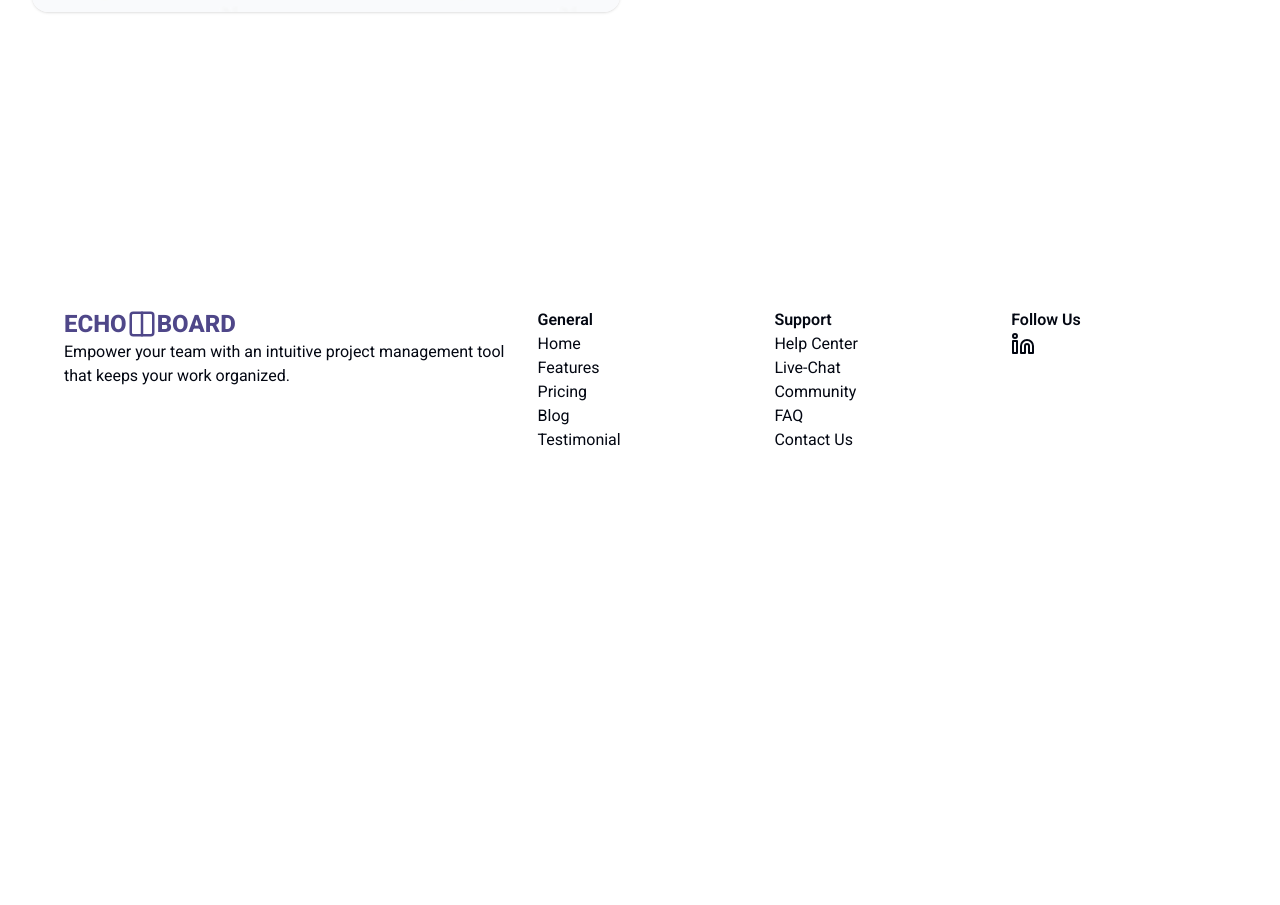
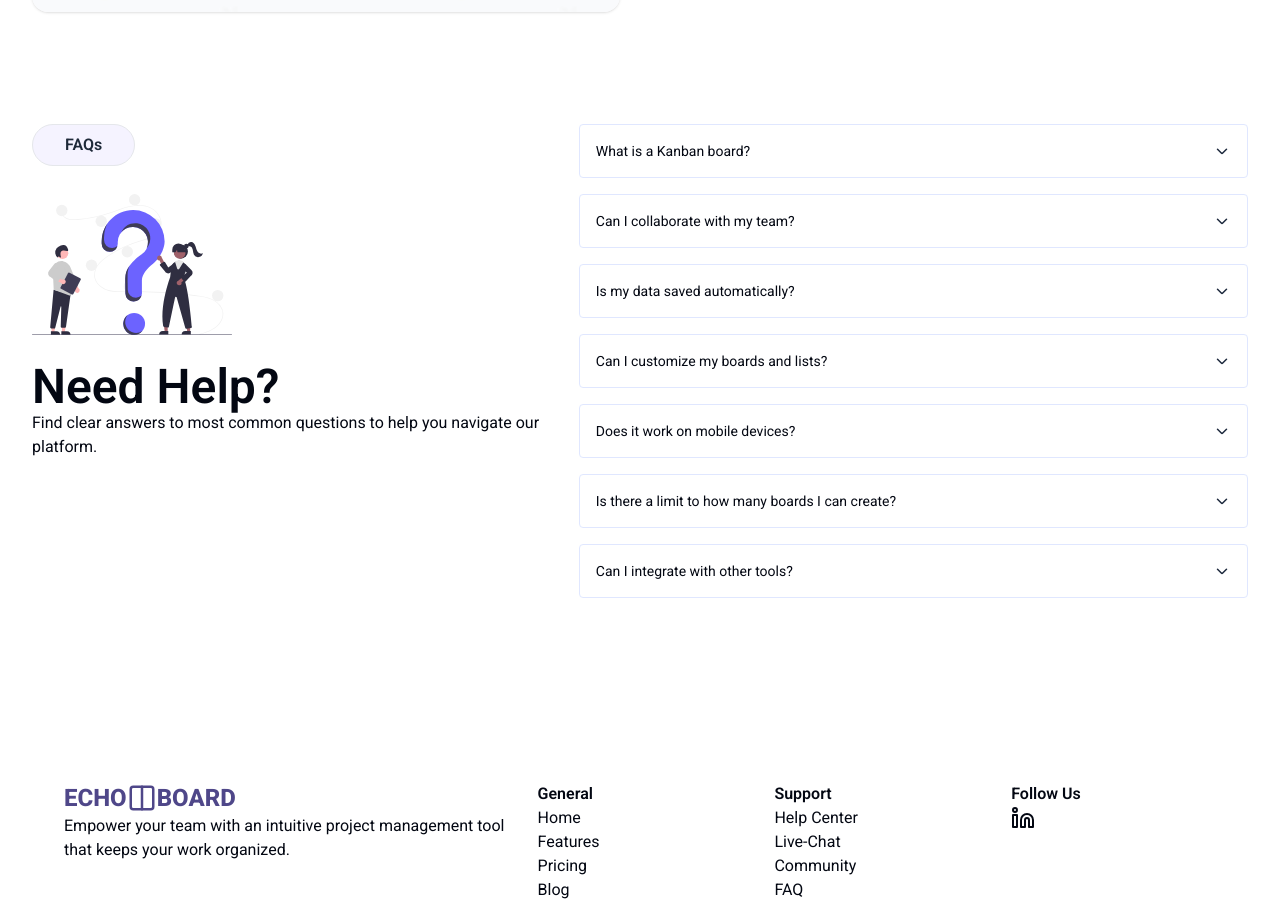
Before and after one commit to mustaphaoyenuga/echoboard, a Next.js app: page / in a window 1280 px wide. Shown: the part 3020-3925 px from the top of the page. Before the commit the page ends 3496 px from the top, so only its background shows below. Built offline with nearby package versions, Linux system fonts and the light colour scheme.

Commit message:
add faq section to landing page

```diff
--- /dev/null
+++ b/src/app/(home)/_components/FaqSection.tsx
@@ -0,0 +1,111 @@
+"use client";
+
+import Image from "next/image";
+import { useState } from "react";
+
+const faqs = [
+  {
+    question: "What is a Kanban board?",
+    answer:
+      "A Kanban board is a visual tool that helps you organize tasks into columns like To Do, In Progress, and Done — making it easier to manage your workflow at a glance.",
+  },
+  {
+    question: "Can I collaborate with my team?",
+    answer:
+      "Yes, you can invite team members to your workspace, assign tasks, leave comments, and track progress in real-time.",
+  },
+  {
+    question: "Is my data saved automatically?",
+    answer:
+      "Absolutely. All your changes are saved instantly and synced across all your devices so you never lose progress.",
+  },
+  {
+    question: "Can I customize my boards and lists?",
+    answer:
+      "Yes, you can rename boards, create custom columns, apply labels, and reorder tasks using simple drag-and-drop actions.",
+  },
+  {
+    question: "Does it work on mobile devices?",
+    answer:
+      "Yes, the app is fully responsive, allowing you to manage tasks seamlessly from your phone, tablet, or desktop.",
+  },
+  {
+    question: "Is there a limit to how many boards I can create?",
+    answer:
+      "No, you can create as many boards as you like. Each board can hold multiple lists, tasks, and members.",
+  },
+  {
+    question: "Can I integrate with other tools?",
+    answer:
+      "Yes, integrations with tools like Slack, Google Drive, and GitHub are supported for smoother team collaboration.",
+  },
+];
+
+const FaqSection = () => {
+  const [openIndex, setOpenIndex] = useState<number | null>(null);
+  return (
+    <div className='max-w-7xl mx-auto flex flex-col md:flex-row items-start justify-center md:justify-start gap-8 px-6 md:px-8'>
+      <div className='flex-1'>
+        <div className='w-full flex justify-start mb-4'>
+          <h2 className='font-semibold border rounded-full px-8 py-2 text-gray-800 bg-brand-50'>
+            FAQs
+          </h2>
+        </div>
+        <Image
+          src='/svgs/questions.svg'
+          alt='illustration of man and woman with a question mark'
+          className='my-7'
+          width={200}
+          height={200}
+        />
+        <p className='text-5xl font-semibold'>Need Help?</p>
+        <p>
+          Find clear answers to most common questions to help you navigate our
+          platform.
+        </p>
+      </div>
+
+      <div className='flex-[1.3] flex flex-col gap-4 items-start text-left'>
+        {faqs.map((faq, index) => (
+          <div key={index} className='flex flex-col items-start w-full'>
+            <div
+              className='flex items-center justify-between w-full cursor-pointer border border-indigo-100 p-4 rounded'
+              onClick={() => setOpenIndex(openIndex === index ? null : index)}
+            >
+              <h2 className='text-sm'>{faq.question}</h2>
+              <svg
+                width='18'
+                height='18'
+                viewBox='0 0 18 18'
+                fill='none'
+                xmlns='http://www.w3.org/2000/svg'
+                className={`${
+                  openIndex === index ? "rotate-180" : ""
+                } transition-all duration-500 ease-in-out`}
+              >
+                <path
+                  d='m4.5 7.2 3.793 3.793a1 1 0 0 0 1.414 0L13.5 7.2'
+                  stroke='#1D293D'
+                  strokeWidth='1.5'
+                  strokeLinecap='round'
+                  strokeLinejoin='round'
+                />
+              </svg>
+            </div>
+            <p
+              className={`text-sm text-slate-500 px-4 transition-all duration-500 ease-in-out ${
+                openIndex === index
+                  ? "opacity-100 max-h-[300px] translate-y-0 pt-4"
+                  : "opacity-0 max-h-0 -translate-y-2"
+              }`}
+            >
+              {faq.answer}
+            </p>
+          </div>
+        ))}
+      </div>
+    </div>
+  );
+};
+
+export default FaqSection;
--- a/src/app/(home)/page.tsx
+++ b/src/app/(home)/page.tsx
@@ -1,4 +1,5 @@
 import BenefitsSection from "./_components/BenefitsSection";
+import FaqSection from "./_components/FaqSection";
 import FeaturesSection from "./_components/FeaturesSection";
 import HeroSection from "./_components/HeroSection";
 
@@ -27,6 +28,7 @@ export default function Home() {
 
      <BenefitsSection />
      <FeaturesSection />
+     <FaqSection />
     </div>
   );
 }
```
Also changed, not shown: public/svgs/questions.svg (added).
